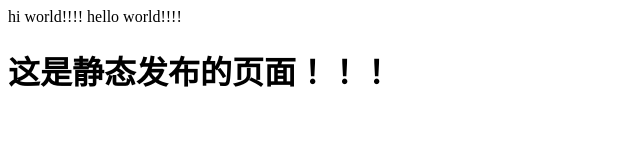
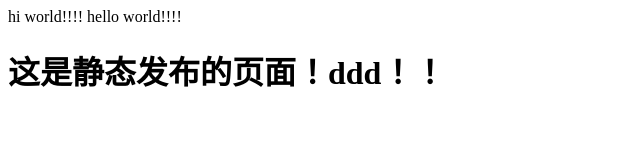
Before and after one commit to lvsongfeng/gittest, a plain HTML site: page index.html in a window 1280 px wide. Shown: the whole page, without its empty margins (0-640 px from the left). Drawn offline with Linux system fonts and the light colour scheme.

Commit message:
index commit

```diff
--- a/index.html
+++ b/index.html
@@ -7,6 +7,6 @@
 <body>
 hi world!!!!
 hello world!!!!
-<h1>这是静态发布的页面！！！</h1>
+<h1>这是静态发布的页面！ddd！！</h1>
 </body>
 </html>
```
